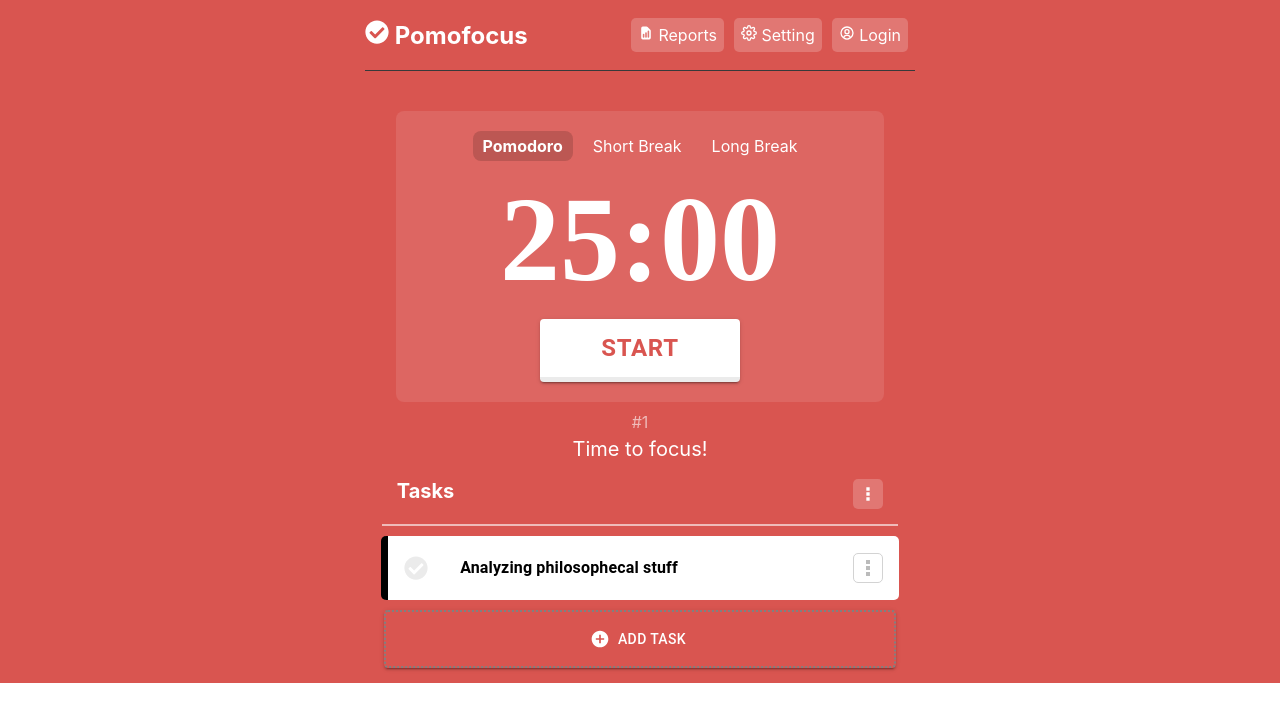
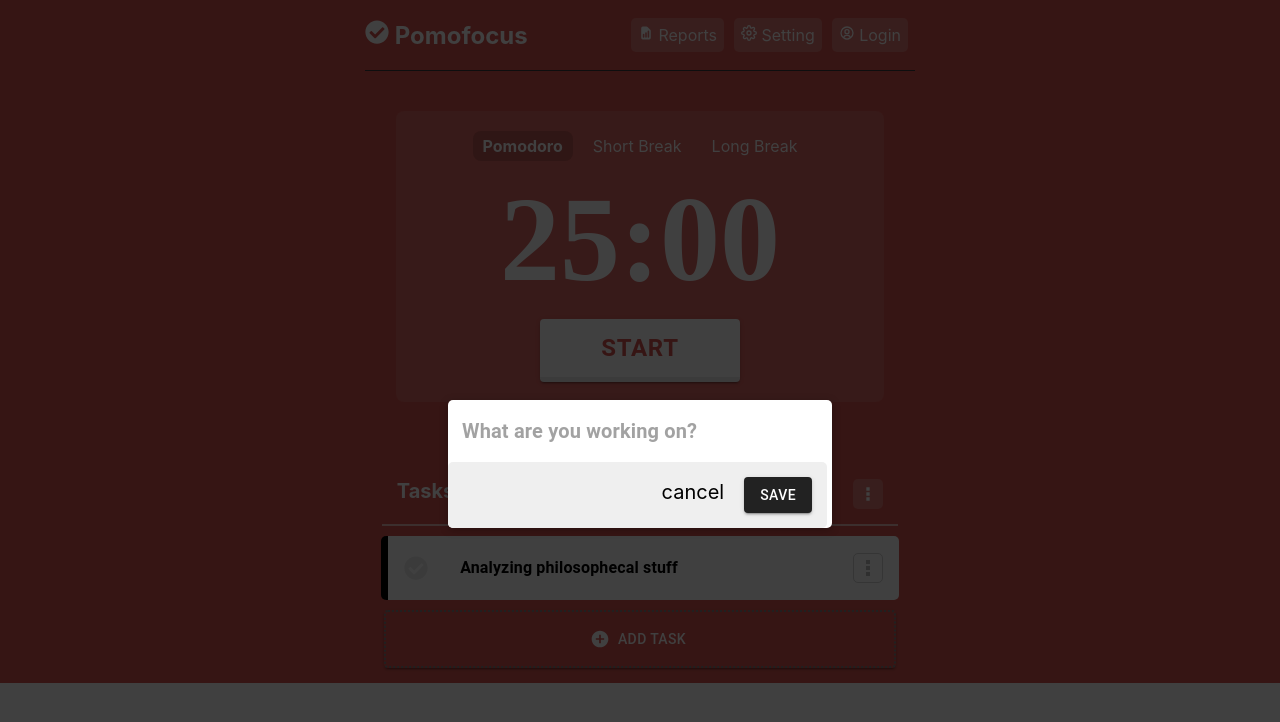
Before and after one commit to damladaxmad/pomofocus-clone, a React (Create React App) app: page / in a window 1280 px wide. Both pictures are taken after a click on the button "ADD TASK". Shown: the top 722 px of the page. Built offline with nearby package versions, Linux system fonts and the light colour scheme.

Commit message:
add task portal

```diff
--- a/package.json
+++ b/package.json
@@ -7,6 +7,7 @@
     "@emotion/styled": "^11.3.0",
     "@material-ui/icons": "^4.11.2",
     "@mui/material": "^5.0.4",
+    "@mui/styles": "^5.0.1",
     "@testing-library/jest-dom": "^5.11.4",
     "@testing-library/react": "^11.1.0",
     "@testing-library/user-event": "^12.1.10",
--- a/public/index.html
+++ b/public/index.html
@@ -28,6 +28,7 @@
   </head>
   <body>
     <noscript>You need to enable JavaScript to run this app.</noscript>
+    <div id = "overlays"> </div>
     <div id="root"></div>
     <!--
       This HTML file is a template.
--- /dev/null
+++ b/src/Componants/Tasks/AddTask.js
@@ -0,0 +1,67 @@
+import Modal from "../../Modal/Modal";
+import { Button, TextField } from "@mui/material";
+import { makeStyles } from "@mui/styles";
+
+const useStyles = makeStyles({
+  noBorder: {
+    border: "none",
+    fontWeight: "bold",
+  },
+  reSize: {
+    fontSize: "20px",
+    fontWeight: "bold",
+  },
+});
+
+const AddTask = (props) => {
+  const classes = useStyles();
+  return (
+    <Modal>
+      <div style={{}}>
+        <div>
+          <TextField
+            style={{ width: "379px" }}
+            InputProps={{
+              classes: {
+                notchedOutline: classes.noBorder,
+                input: classes.reSize,
+              },
+            }}
+            autoFocus={true}
+            fullWidth
+            placeholder="What are you working on?"
+          />
+        </div>
+
+        <div
+          style={{
+            display: "flex",
+            justifyContent: "flex-end",
+            backgroundColor: "#EFEFEF",
+            borderRadius: "5px",
+            margin: "0px 0px",
+            padding: "15px",
+          }}
+        >
+          <p
+            style={{
+              margin: "0px",
+              marginRight: "20px",
+              fontSize: "20px",
+              cursor: "pointer",
+              marginTop: "3px",
+            }} onClick = {props.onCancel}
+          >
+            {" "}
+            cancel{" "}
+          </p>
+          <Button style = {{backgroundColor: "#222222"}}
+          onClick = {props.onSave}
+          variant="contained"> save </Button>
+        </div>
+      </div>
+    </Modal>
+  );
+};
+
+export default AddTask;
--- a/src/Componants/Tasks/Tasks.js
+++ b/src/Componants/Tasks/Tasks.js
@@ -1,11 +1,23 @@
-import React from "react"
+import React, { useState } from "react"
 import { BiDotsVertical } from 'react-icons/bi';
 import { RiAddCircleFill } from 'react-icons/ri';
 import {Button} from "@mui/material"
 import TaskItem from "./TaskItem";
+import AddTask from "./AddTask";
 
 const Tasks = (props) =>{
+    const [modal, setModal] = useState(false)
 
+    const addTask = () =>{
+        setModal(true)
+    }
+
+    const cancelModalHandler = () =>{
+        setModal(false)
+    }
+    const saveModalHandler = () =>{
+        setModal(false)
+    }
     let iconColor = props.colors.iconColor
     return <div style = {{color: "white"}}>
       <p style = {{margin: "5px auto", color: "#EFBBB9"}}> #1 </p>
@@ -21,6 +33,7 @@ const Tasks = (props) =>{
       padding: "5px", backgroundColor: iconColor, borderRadius: "5px",
       cursor: "pointer", }}/> </div>
       <TaskItem/>
+      {modal && <AddTask onCancel = {cancelModalHandler} onSave = {saveModalHandler}/>}
       <Button variant = "contained" disableRipple = {true}
       startIcon = {<RiAddCircleFill/>}
       style = {{
@@ -28,7 +41,7 @@ const Tasks = (props) =>{
           backgroundColor: props.colors.tasksColor, marginBottom: "15px",
           padding: "15px 30px",
 
-      }}> Add Task </Button>
+      }} onClick = {addTask}> Add Task </Button>
     </div>
 }
 
--- /dev/null
+++ b/src/Modal/Modal.css
@@ -0,0 +1,36 @@
+.backdrop {
+    position: fixed;
+    top: 0;
+    left: 0;
+    width: 100%;
+    height: 100vh;
+    z-index: 20;
+    background-color: rgba(0, 0, 0, 0.75);
+  }
+
+  .modal {
+    position: fixed;
+    display: flex;
+    align-items: center;
+    width: 30%;
+    top: 50vh;
+    left: 35%;
+    background-color: white;
+    padding: 0rem;
+    border-radius: 5px;
+    box-shadow: 0 2px 8px rgba(0, 0, 0, 0.25);
+    z-index: 30;
+    animation: slide-down 300ms ease-out forwards;
+  }
+
+
+  @keyframes slide-down {
+    from {
+      opacity: 0;
+      transform: translateY(-3rem);
+    }
+    to {
+      opacity: 1;
+      transform: translateY(0);
+    }
+  }
--- /dev/null
+++ b/src/Modal/Modal.js
@@ -0,0 +1,32 @@
+import { Fragment } from 'react';
+import ReactDOM from 'react-dom';
+
+import "./Modal.css"
+
+const Backdrop = (props) => {
+  return <div className="backdrop" onClick={props.onClose}/>;
+};
+
+const ModalOverlay = (props) => {
+  return (
+    <div className="modal">
+      <div className="content">{props.children}</div>
+    </div>
+  );
+};
+
+const portalElement = document.getElementById('overlays');
+
+const Modal = (props) => {
+  return (
+    <Fragment>
+      {ReactDOM.createPortal(<Backdrop onClose={props.onClose} />, portalElement)}
+      {ReactDOM.createPortal(
+        <ModalOverlay>{props.children}</ModalOverlay>,
+        portalElement
+      )}
+    </Fragment>
+  );
+};
+
+export default Modal;
```
Also changed, not shown: src/App.js (+0 -13 lines), 1 other file (tests, documents, lock files or other folders).
